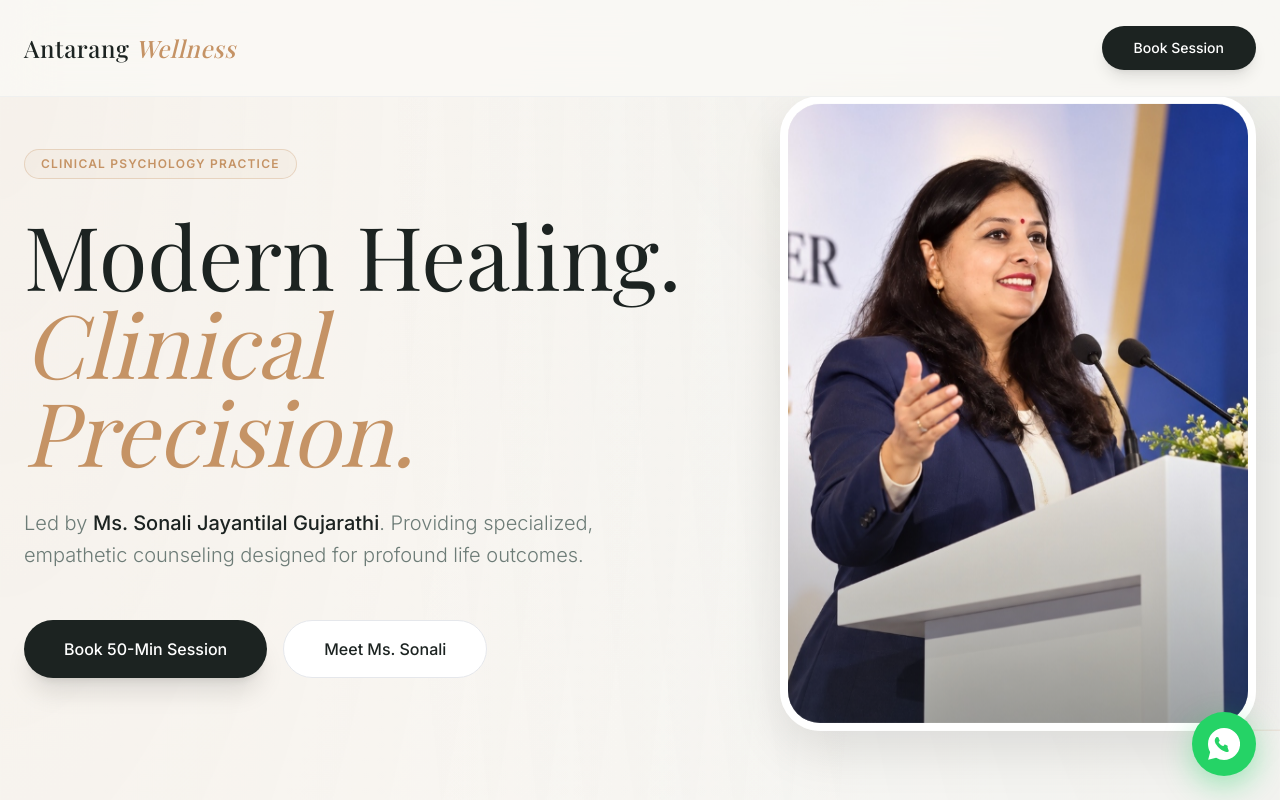
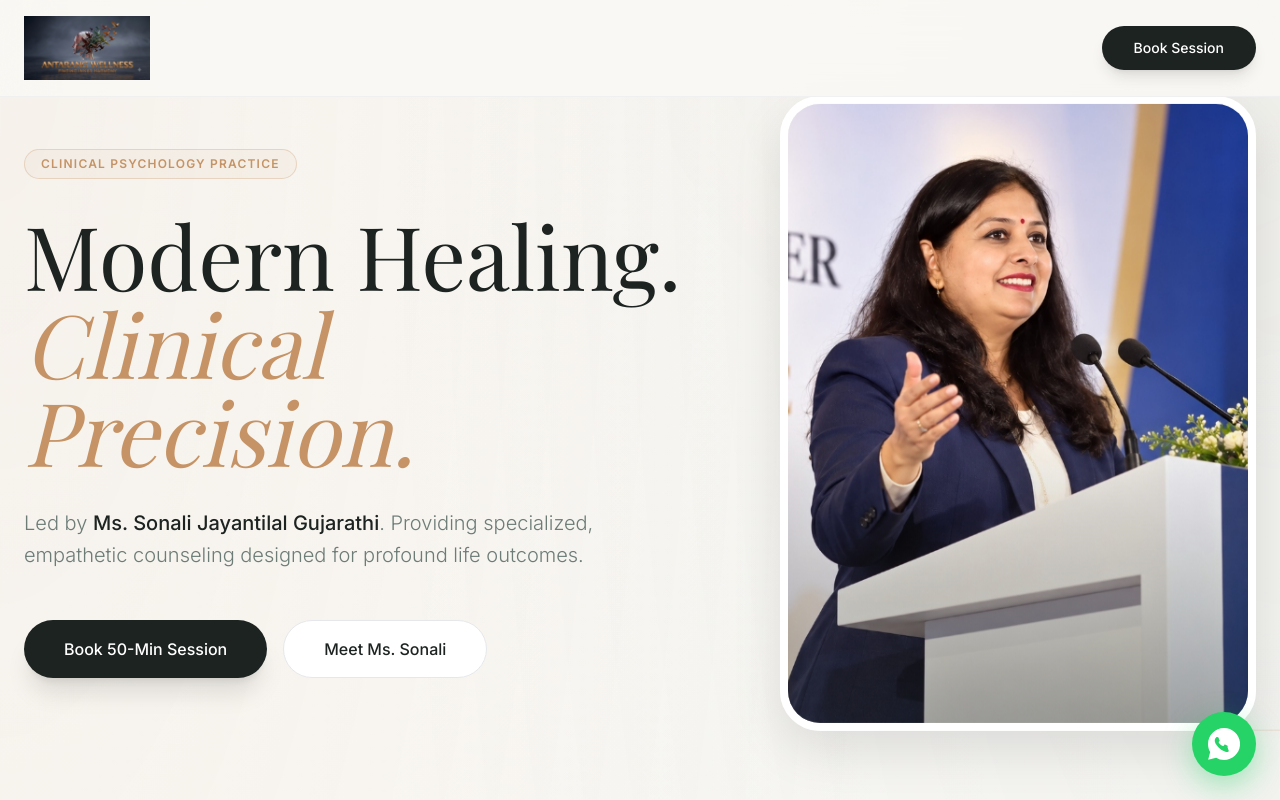
Before and after one commit to bharatonespaces-spec/antarang-wellness-v2, a plain HTML site: page index.html in a window 1280 px wide. Shown: the top 800 px of the page. Drawn offline with nearby package versions, Linux system fonts and the light colour scheme; a web font is replaced by a local one.

Commit message:
Update logos

```diff
--- a/index.html
+++ b/index.html
@@ -93,7 +93,9 @@
     <!-- Trust Indicator: Sticky Header -->
     <header class="fixed w-full top-0 z-50 bg-brand-light/80 backdrop-blur-xl border-b border-gray-200/50 transition-all duration-500" id="header">
         <div class="max-w-7xl mx-auto px-6 h-24 flex items-center justify-between">
-            <div class="font-serif text-2xl font-medium tracking-wide">Antarang <span class="text-brand-accent italic">Wellness</span></div>
+            <a href="#" class="block h-16 transition-transform duration-300 hover:scale-105">
+                <img src="logo.png" alt="Antarang Wellness" class="h-full object-contain">
+            </a>
             <a href="#booking" class="bg-brand-dark text-white px-8 py-3 rounded-full text-sm font-medium hover:bg-brand-accent transition-all duration-300 shadow-lg hover:shadow-brand-accent/30 hover:-translate-y-0.5">Book Session</a>
         </div>
     </header>
@@ -332,7 +334,7 @@
         <div class="max-w-7xl mx-auto px-6">
             <div class="grid md:grid-cols-12 gap-12 mb-20">
                 <div class="md:col-span-5">
-                    <div class="font-serif text-4xl mb-6">Antarang <span class="text-brand-accent italic">Wellness</span></div>
+                    <img src="logo.png" alt="Antarang Wellness" class="h-20 object-contain mb-6">
                     <p class="text-gray-400 max-w-sm leading-relaxed mb-8">Modern healing and clinical precision led by Ms. Sonali Jayantilal Gujarathi.</p>
                 </div>
 
```
